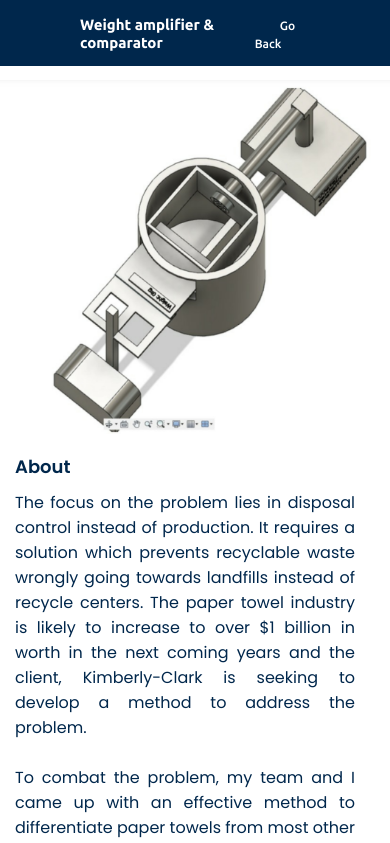
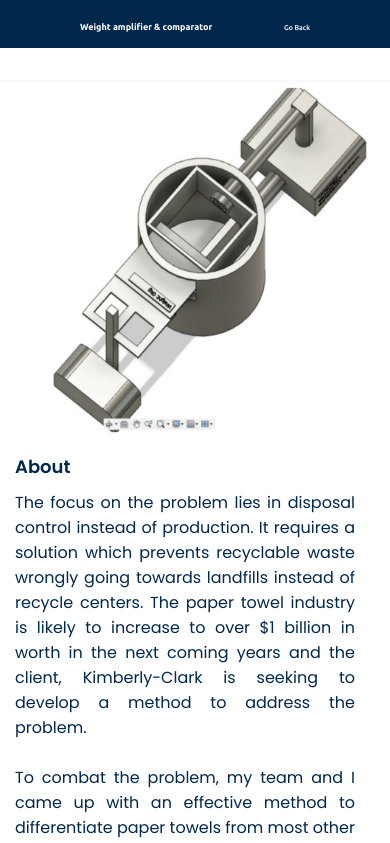
Before and after one commit to ma562/joseph_ma_weight_amplifier_comparator, a plain HTML site: page index.html in a window 390 px wide. Shown: the top 843 px of the page. Drawn offline with Linux system fonts and the light colour scheme.

Commit message:
formatting x

```diff
--- a/style.css
+++ b/style.css
@@ -159,17 +159,20 @@
 	}
 }
 
+@media (max-width: 750px) {
+	.navbar .logo a{
+		color: #fff;
+		font-size: 9px;
+		font-weight: 600;
+	}
+	.navbar .menu li a{
+		font-size: 7px;
+	}
+}
+
 @media (max-width: 500px){
 	.top_info {
 		top: 80px;
-	}
-	.navbar .logo a{
-		color: #fff;
-		font-size: 15px;
-		font-weight: 600;
-	}
-	.navbar .menu li a{
-		font-size: 12px;
 	}
 	.text {
 		font-size: 18px;
```
